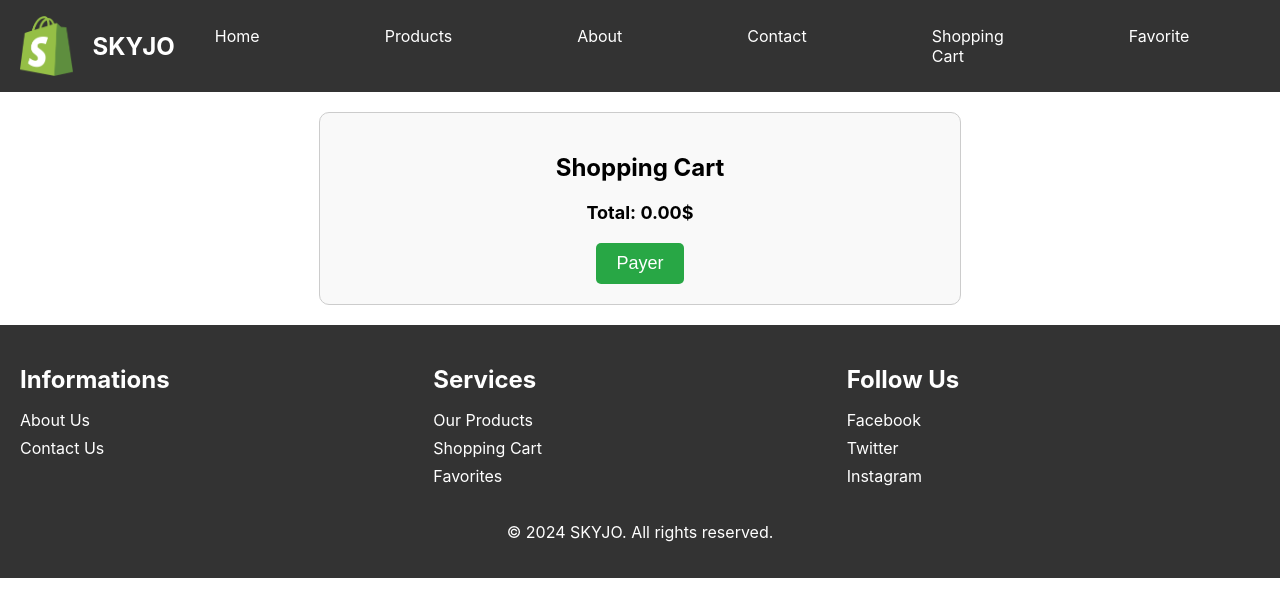
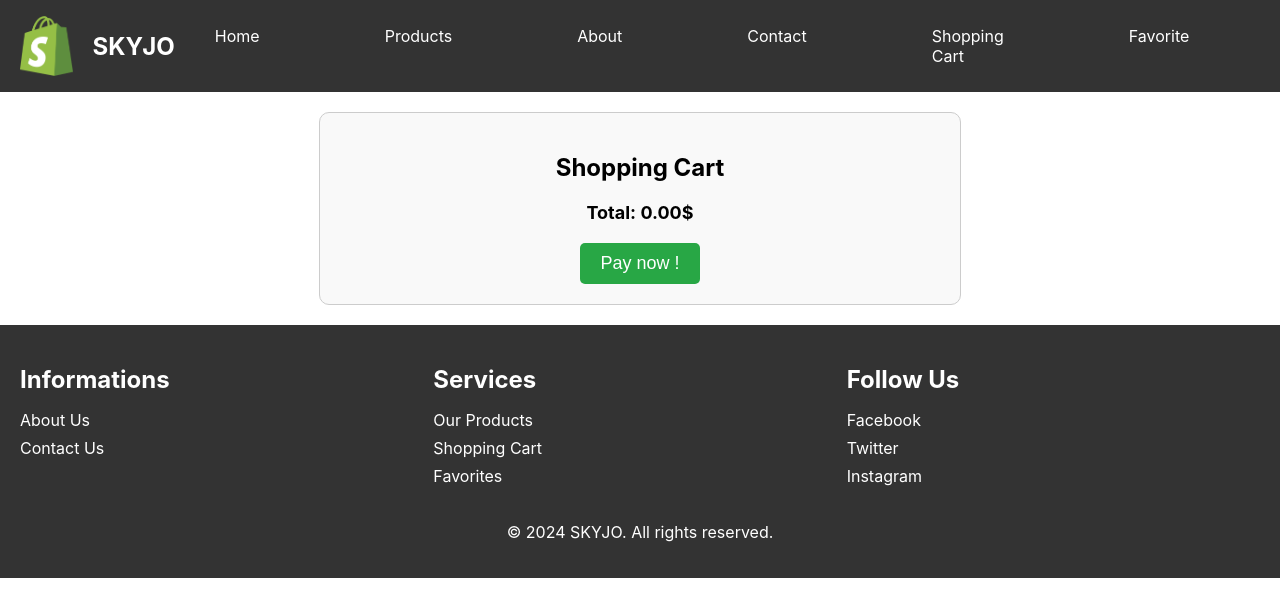
Before and after one commit to ImadMrr/CANDR-ecommerce, a React (Create React App) app in the folder skyjo/: page /shoppingCart in a window 1280 px wide. Shown: the top 616 px of the page. Built offline with nearby package versions, Linux system fonts and the light colour scheme.

Commit message:
pay now !

```diff
--- a/skyjo/src/ShoppingCart.js
+++ b/skyjo/src/ShoppingCart.js
@@ -36,7 +36,7 @@ function ShoppingCart() {
         <div className="total-price">
             Total: {totalPrice.toFixed(2)}$
         </div>
-        <button className="pay-button">Payer</button>
+        <button className="pay-button">Pay now !</button>
     </div>
 );
 
```
